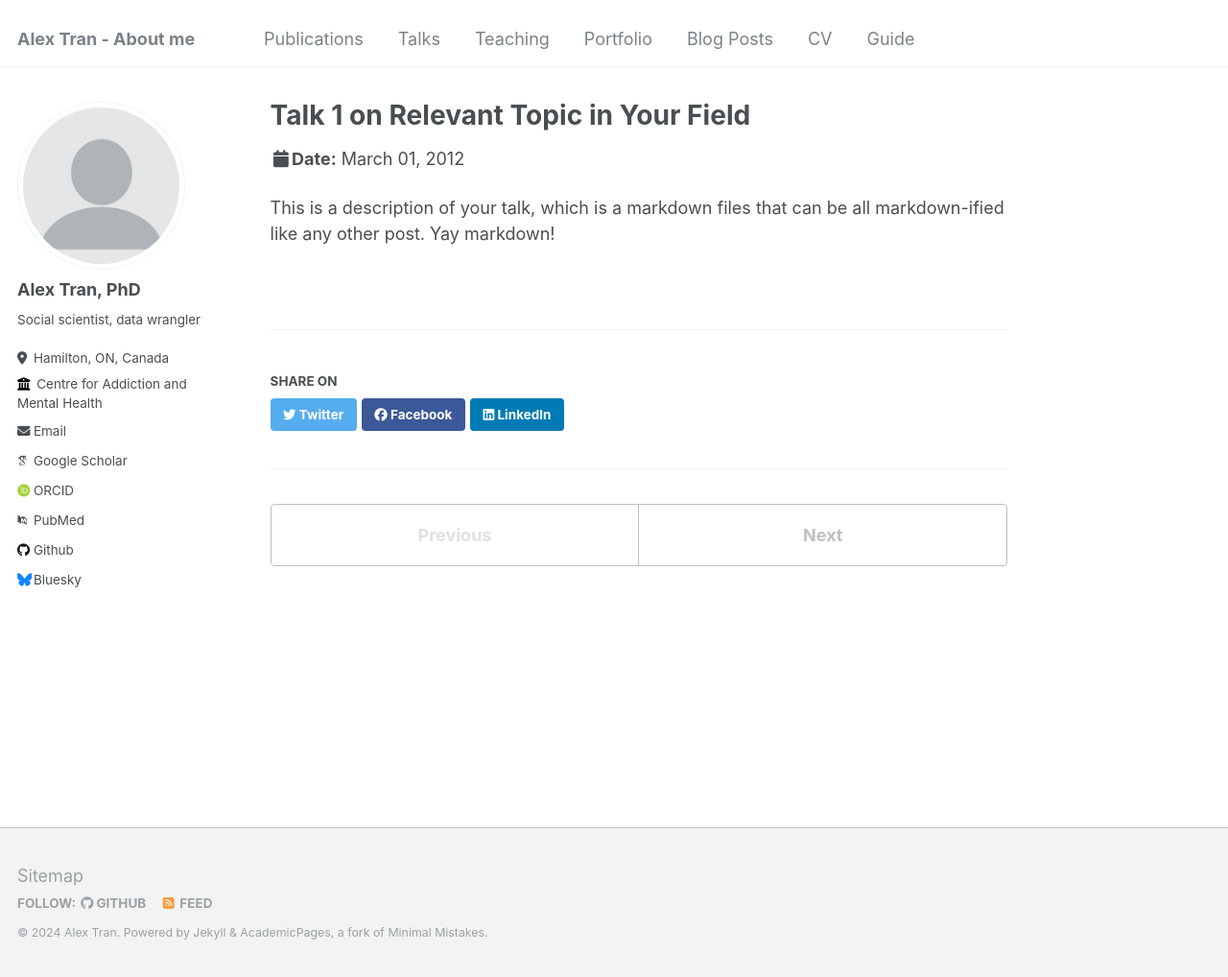
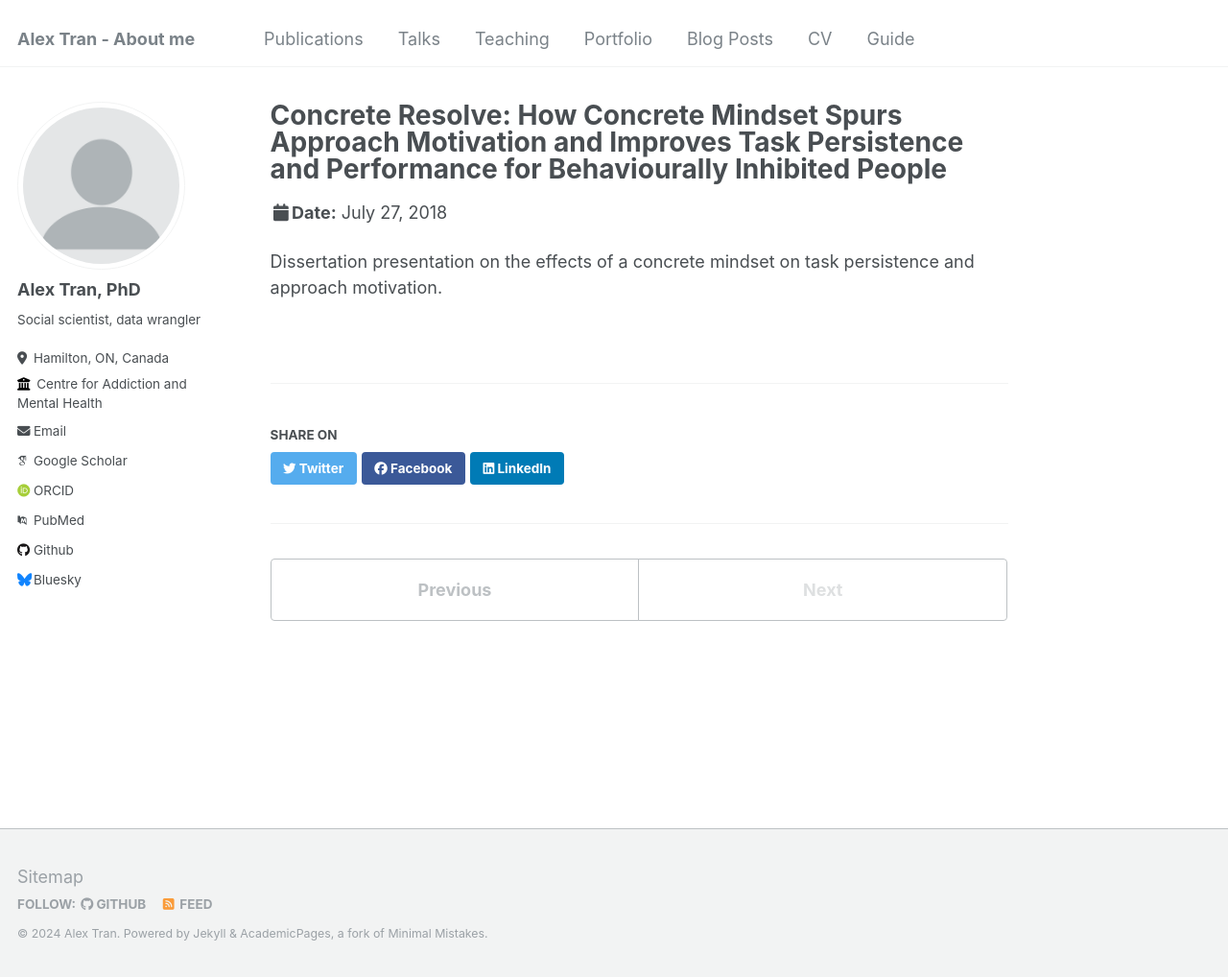
Before and after one commit to 9trana/academic_site, a Jekyll site: the page built from _talks/2012-03-01-talk-1.md, in a window 1280 px wide and 1018 px high. Shown: the whole window at 96% size. Built offline with Jekyll 4.4.1, drawn with Linux system fonts in a browser that asks for light colours; some web fonts are replaced.

Commit message:
Update 2012-03-01-talk-1.md

```diff
--- a/_talks/2012-03-01-talk-1.md
+++ b/_talks/2012-03-01-talk-1.md
@@ -1,11 +1,11 @@
 ---
-title: "Talk 1 on Relevant Topic in Your Field"
+title: "Concrete Resolve: How Concrete Mindset Spurs Approach Motivation and Improves Task Persistence and Performance for Behaviourally Inhibited People"
 collection: talks
 type: "Talk"
-permalink: /talks/2012-03-01-talk-1
-venue: "UC San Francisco, Department of Testing"
-date: 2012-03-01
-location: "San Francisco, California"
+permalink: /talks/2018-diss
+venue: "University of Waterloo"
+date: 2018-07-27
+location: "Waterloo, ON"
 ---
 
-This is a description of your talk, which is a markdown files that can be all markdown-ified like any other post. Yay markdown!
+Dissertation presentation on the effects of a concrete mindset on task persistence and approach motivation.
```
